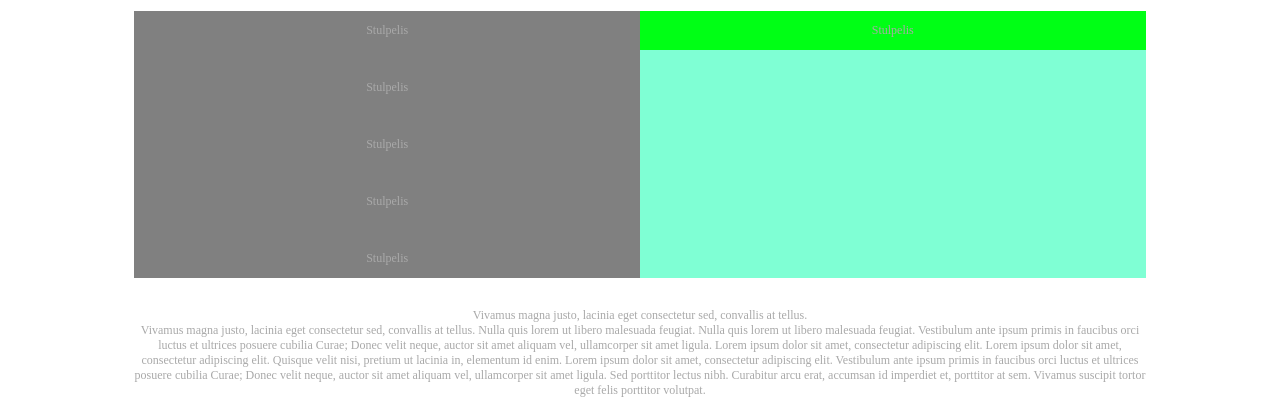
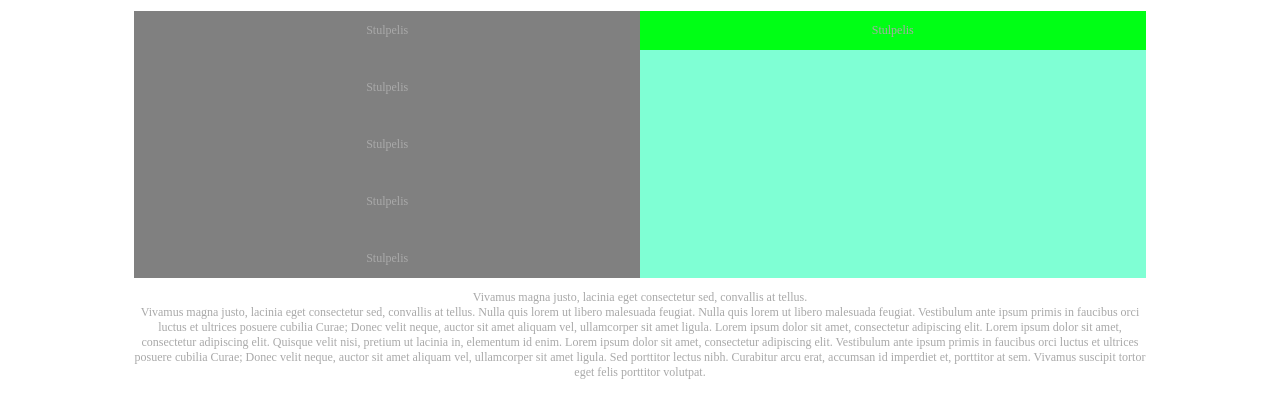
Before and after one commit to murlau/02-namudarbas, a plain HTML site: page 02-namudarbas.html in a window 1280 px wide. Shown: the part 108-515 px from the top of the page. Drawn offline with Linux system fonts and the light colour scheme.

Commit message:
Update 02-namudarbas.html
pataisytos klaidos

```diff
--- a/02-namudarbas.html
+++ b/02-namudarbas.html
@@ -108,14 +108,7 @@
                 <p>Stulpelis</p>
             </div>
         </div>
-        </div>
-        </div>
-
-
-        <br>
-        <div class='row_center'>
-           <div class='row_new'>
-           <p>Vivamus magna justo, lacinia eget consectetur sed,
+        <p>Vivamus magna justo, lacinia eget consectetur sed,
             convallis at tellus. <br> Vivamus magna justo, lacinia eget consectetur sed, convallis at tellus.
             Nulla quis lorem ut libero malesuada feugiat.
             Nulla quis lorem ut libero malesuada feugiat.
@@ -129,9 +122,12 @@
             Vestibulum ante ipsum primis in faucibus orci luctus et ultrices posuere cubilia Curae;
             Donec velit neque, auctor sit amet aliquam vel, ullamcorper sit amet ligula. Sed porttitor lectus nibh. Curabitur
             arcu erat, accumsan id imperdiet et, porttitor at sem. Vivamus suscipit tortor eget felis porttitor volutpat.</p>
-            </div>
         </div>
-    </div>
+
+
+
+        <br>
+
 
         <div class='row_new'>
             <div class='row2-col1'>
@@ -182,7 +178,7 @@
         <br>
         <br>
         <br>
-        <div class='row_new'>
+       <div class='row_new'>
             <div class='row4-col'>
                 <img src='https://external-content.duckduckgo.com/iu/?u=https%3A%2F%2Flogodownload.org%2Fwp-content%2Fuploads%2F2014%2F09%2Fgoogle-logo-1.png&f=1&nofb=1' alt='Pirmas paveiksliukas' >
             </div>
@@ -196,7 +192,7 @@
             </div>
         </div>
 
-
+    </div>
 
     </body>
 </html>
```
